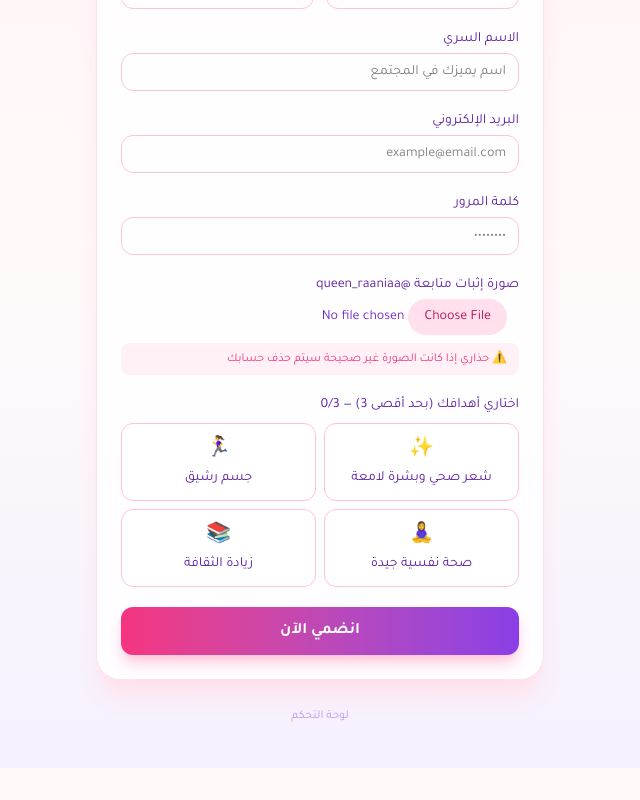
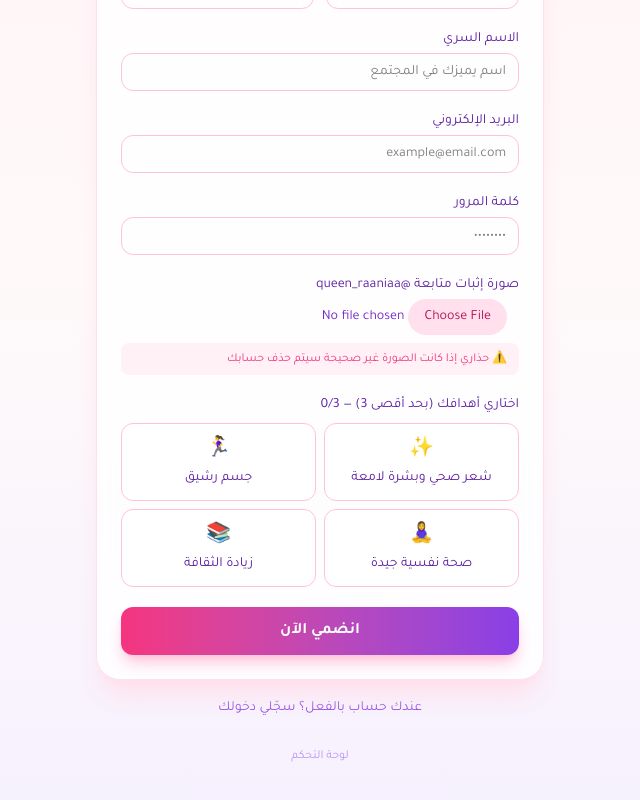
Before and after one commit to starlingventures0-design/Rise-Glow, a React (Vite) app: page /register in a window 1280 px wide. Shown: the part 282-1082 px from the top of the page, without its empty margins (320-960 px from the left). Before the commit the page ends 1050 px from the top, so only its background shows below. Built offline with nearby package versions, Linux system fonts and the light colour scheme; no server answers.

Commit message:
Update RegisterPage.tsx

```diff
--- a/src/pages/RegisterPage.tsx
+++ b/src/pages/RegisterPage.tsx
@@ -231,7 +231,16 @@ export default function RegisterPage() {
             {loading ? "جاري إنشاء حسابك..." : "انضمي الآن"}
           </button>
         </form>
-
+{/* رابط لمن عندها حساب بالفعل */}
+<div className="text-center mt-4">
+  <button
+    type="button"
+    onClick={() => navigate("/")}
+    className="text-sm text-violet-500"
+  >
+    عندك حساب بالفعل؟ سجّلي دخولك
+  </button>
+</div>
         {/* زر صغير مخفي للدخول للوحة التحكم */}
         <div className="text-center mt-6">
           <button
```
